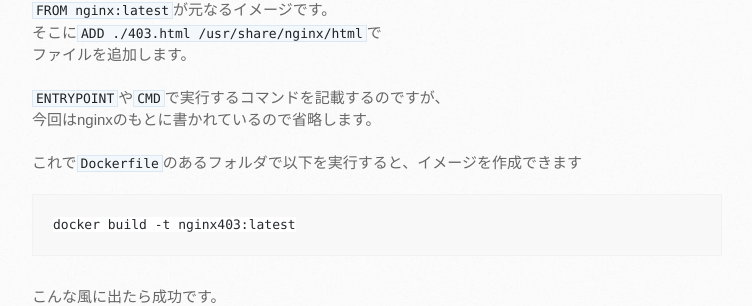
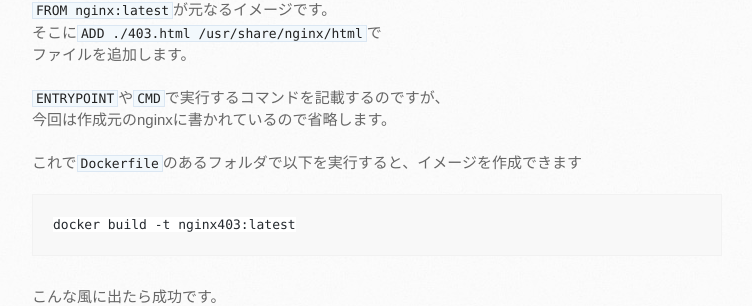
Before and after one commit to mtaketani113/mtaketani113.github.io, a Jekyll site: the page built from it/container/containerPart03.md, in a window 1280 px wide and 900 px high, scrolled down 1361 px. Shown: the part 149-455 px from the top of the window, without its empty margins (138-890 px from the left). Built offline with Jekyll 4.4.1, drawn with Linux system fonts in a browser that asks for light colours; comment, search, counter and statistics services are not loaded; the repository's description, which GitHub fills in, is left out.

Commit message:
文言を修正

```diff
--- a/it/container/containerPart03.md
+++ b/it/container/containerPart03.md
@@ -63,7 +63,7 @@ ADD ./403.html /usr/share/nginx/html
 ファイルを追加します。
 
 `ENTRYPOINT`や`CMD`で実行するコマンドを記載するのですが、
-今回はnginxのもとに書かれているので省略します。
+今回は作成元のnginxに書かれているので省略します。
 
 これで`Dockerfile`のあるフォルダで以下を実行すると、イメージを作成できます
 
```
